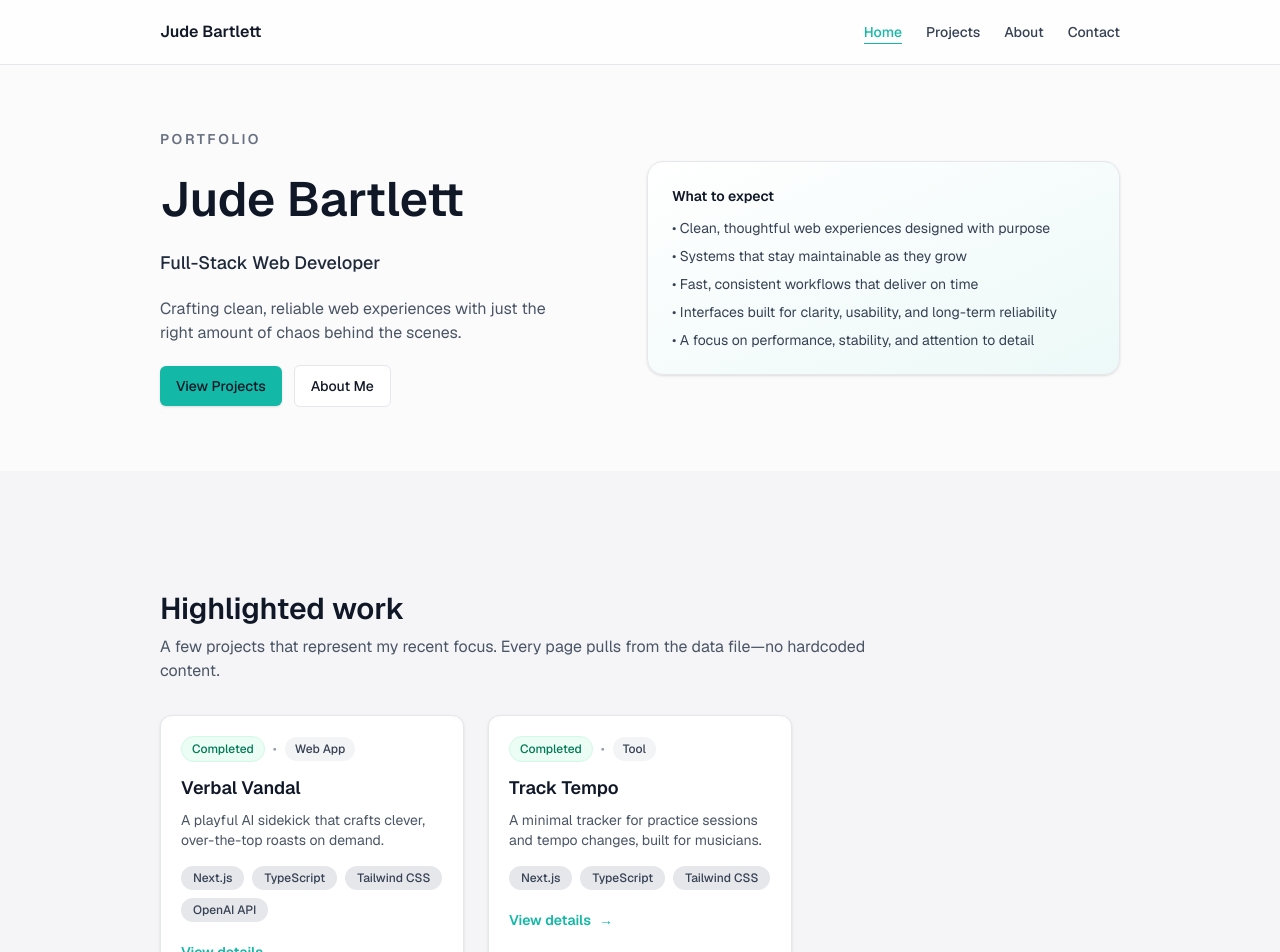
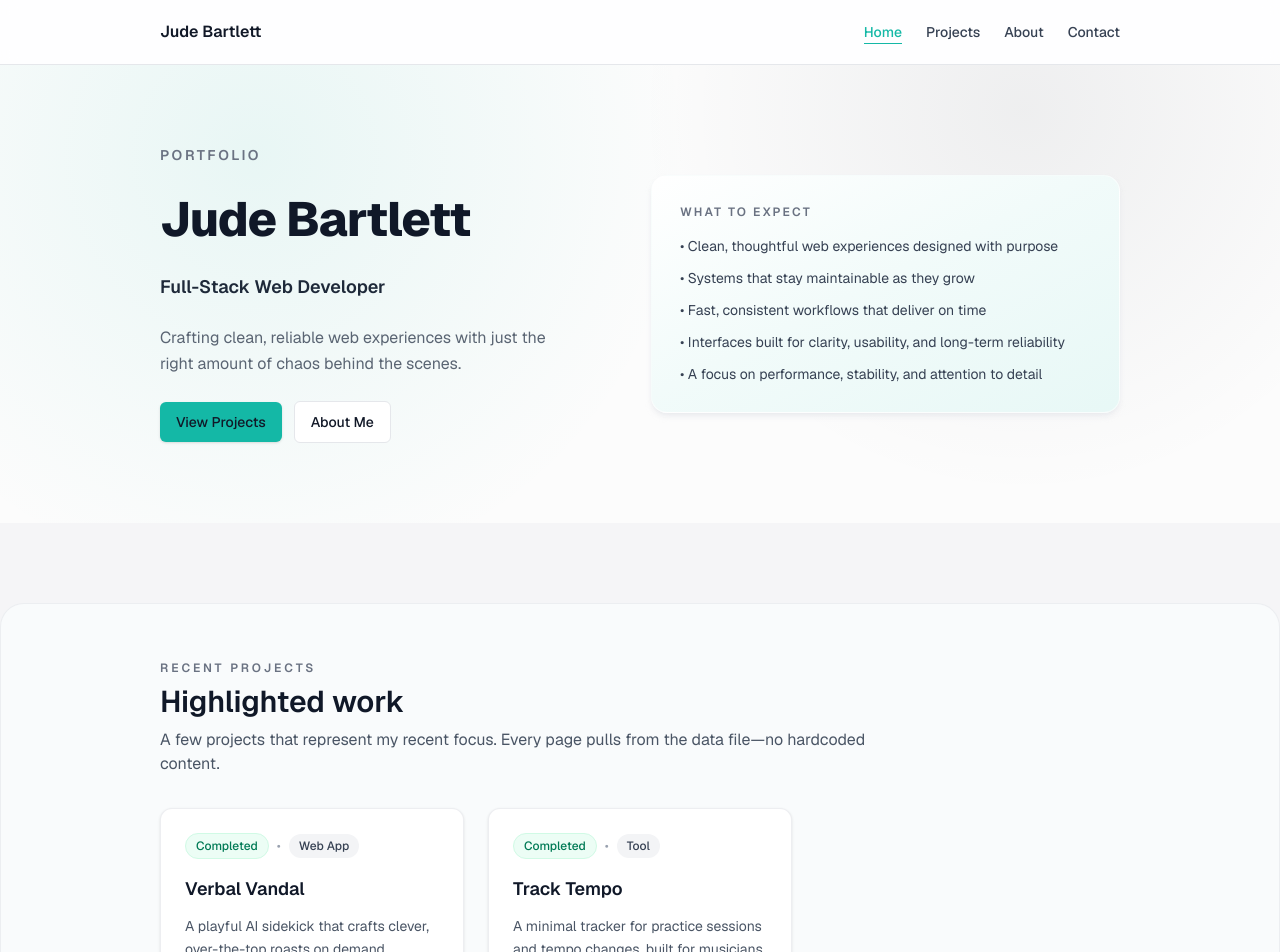
Before and after one commit to bartlettjude/jb-portfolio, a Next.js app: page / in a window 1280 px wide. Shown: the top 952 px of the page. Built offline with nearby package versions, Linux system fonts and the light colour scheme.

Commit message:
Polish homepage hero and highlighted work visuals

```diff
--- a/app/page.tsx
+++ b/app/page.tsx
@@ -19,11 +19,13 @@ export default function Home() {
   }, []);
 
   return (
-    <div className="space-y-12 sm:space-y-16">
-      <div className="bg-[var(--card)]/60">
-        <Container className="flex flex-col gap-10 py-12 sm:flex-row sm:items-center sm:gap-16 sm:py-16">
+    <div className="space-y-16 sm:space-y-20">
+      <div className="relative overflow-hidden bg-[var(--card)]/70">
+        <div className="pointer-events-none absolute inset-0 bg-[radial-gradient(circle_at_20%_20%,rgba(20,184,166,0.12),transparent_40%)] opacity-70" />
+        <div className="pointer-events-none absolute inset-0 bg-[radial-gradient(circle_at_80%_10%,rgba(17,24,39,0.06),transparent_35%)]" />
+        <Container className="relative flex flex-col gap-12 py-16 sm:flex-row sm:items-center sm:gap-20 sm:py-20">
           {/* Update your name, role, and tagline in data/siteConfig.ts */}
-          <div className="flex-1 space-y-5">
+          <div className="flex-1 space-y-6">
             <p
               className={`text-sm font-semibold uppercase tracking-[0.18em] text-gray-500 transition-all duration-300 ease-out ${
                 loaded ? "opacity-100 translate-y-0" : "opacity-0 translate-y-2"
@@ -32,22 +34,22 @@ export default function Home() {
               Portfolio
             </p>
             <h1
-              className={`text-4xl font-semibold leading-tight text-gray-900 transition-all duration-300 ease-out sm:text-5xl ${
+              className={`text-4xl font-extrabold leading-tight tracking-[-0.02em] text-gray-900 transition-all duration-300 ease-out sm:text-5xl ${
                 loaded ? "opacity-100 translate-y-0" : "opacity-0 translate-y-2"
               }`}
             >
               {siteConfig.name}
             </h1>
             <p
-              className={`text-lg font-medium text-gray-800 transition-all duration-300 ease-out ${
-                loaded ? "opacity-100 translate-y-0" : "opacity-0 translate-y-2"
+              className={`text-lg font-semibold text-gray-800 transition-all duration-300 ease-out ${
+                loaded ? "opacity-100 translate-y-0" : "opacity-0 translate-y-1.5"
               }`}
             >
               {siteConfig.role}
             </p>
             <p
-              className={`max-w-2xl text-base text-gray-600 transition-all duration-400 ease-out ${
-                loaded ? "opacity-100 translate-y-0" : "opacity-0 translate-y-3"
+              className={`max-w-2xl text-base leading-relaxed text-gray-600 transition-all duration-400 ease-out ${
+                loaded ? "opacity-90 translate-y-0" : "opacity-0 translate-y-3"
               }`}
             >
               {siteConfig.tagline}
@@ -63,10 +65,12 @@ export default function Home() {
               </Button>
             </div>
           </div>
-          <div className="flex-1 rounded-2xl border border-[var(--border)] bg-gradient-to-br from-white to-[color-mix(in_srgb,var(--accent)_8%,white)] p-6 shadow-sm">
-            <div className="space-y-3 text-sm text-gray-700">
-              <p className="font-semibold text-gray-900">What to expect</p>
-              <ul className="space-y-2">
+          <div className="flex-1 rounded-2xl border border-white/60 bg-gradient-to-br from-white via-[color-mix(in_srgb,var(--accent)_6%,white)] to-[color-mix(in_srgb,var(--accent)_10%,white)] p-7 shadow-md shadow-gray-200/70">
+            <div className="space-y-4 text-sm text-gray-700">
+              <p className="text-xs font-semibold uppercase tracking-[0.18em] text-gray-500">
+                What to expect
+              </p>
+              <ul className="space-y-3">
                 <li>• Clean, thoughtful web experiences designed with purpose</li>
                 <li>• Systems that stay maintainable as they grow</li>
                 <li>• Fast, consistent workflows that deliver on time</li>
@@ -81,6 +85,8 @@ export default function Home() {
       <Section
         title="Highlighted work"
         description="A few projects that represent my recent focus. Every page pulls from the data file—no hardcoded content."
+        eyebrow="Recent projects"
+        className="rounded-[24px] bg-[color-mix(in_srgb,#f8fafc_85%,white)] border border-[color-mix(in_srgb,var(--border)_60%,transparent)]"
       >
         {highlightedProjects.length ? (
           <>
--- a/components/ProjectCard.tsx
+++ b/components/ProjectCard.tsx
@@ -23,9 +23,9 @@ export function ProjectCard({ project }: ProjectCardProps) {
   return (
     <Link
       href={`/projects/${project.slug}`}
-      className="group block h-full rounded-xl border border-[var(--border)] bg-[var(--card)] p-5 shadow-sm transition-all duration-200 ease-out hover:scale-[1.01] hover:-translate-y-0.5 hover:shadow-lg hover:brightness-[1.02] active:scale-[0.98]"
+      className="group block h-full rounded-xl border border-[color-mix(in_srgb,var(--border)_70%,transparent)] bg-[var(--card)] p-6 shadow-sm transition-all duration-200 ease-out hover:scale-[1.01] hover:-translate-y-0.5 hover:shadow-lg hover:brightness-[1.02] active:scale-[0.98]"
     >
-      <div className="mb-3 flex items-center gap-2 text-xs font-medium text-gray-600">
+      <div className="mb-4 flex items-center gap-2 text-xs font-medium text-gray-600">
         <span
           className={clsx(
             "inline-flex items-center rounded-full px-2.5 py-1",
@@ -43,9 +43,11 @@ export function ProjectCard({ project }: ProjectCardProps) {
       <h3 className="text-lg font-semibold text-gray-900 group-hover:text-[var(--accent)]">
         {project.name}
       </h3>
-      <p className="mt-2 line-clamp-3 text-sm text-gray-600">{project.shortDescription}</p>
+      <p className="mt-3 line-clamp-3 text-sm leading-relaxed text-gray-600">
+        {project.shortDescription}
+      </p>
 
-      <div className="mt-4 flex flex-wrap gap-2">
+      <div className="mt-5 flex flex-wrap gap-2.5">
         {project.techStack.slice(0, 4).map((tech) => (
           <Tag key={tech} label={tech} variant="muted" />
         ))}
@@ -54,7 +56,7 @@ export function ProjectCard({ project }: ProjectCardProps) {
         )}
       </div>
 
-      <div className="mt-5 inline-flex items-center gap-2 text-sm font-semibold text-[var(--accent)]">
+      <div className="mt-6 inline-flex items-center gap-2 text-sm font-semibold text-[var(--accent)]">
         View details
         <span aria-hidden className="transition-transform duration-200 ease-out group-hover:translate-x-0.5">
           →
--- a/components/Section.tsx
+++ b/components/Section.tsx
@@ -11,6 +11,7 @@ type SectionProps = {
   children: ReactNode;
   className?: string;
   headingSize?: "sm" | "md" | "lg";
+  eyebrow?: string;
 };
 
 const headingStyles = {
@@ -25,6 +26,7 @@ export function Section({
   children,
   className,
   headingSize = "md",
+  eyebrow,
 }: SectionProps) {
   const { ref, visible } = useFadeInOnScroll();
 
@@ -40,6 +42,11 @@ export function Section({
       <Container>
         {(title || description) && (
           <div className="mb-6 flex flex-col gap-2 sm:mb-8">
+            {eyebrow && (
+              <p className="text-xs font-semibold uppercase tracking-[0.24em] text-gray-500">
+                {eyebrow}
+              </p>
+            )}
             {title && (
               <h2 className={clsx("font-semibold text-gray-900", headingStyles[headingSize])}>
                 {title}
```
